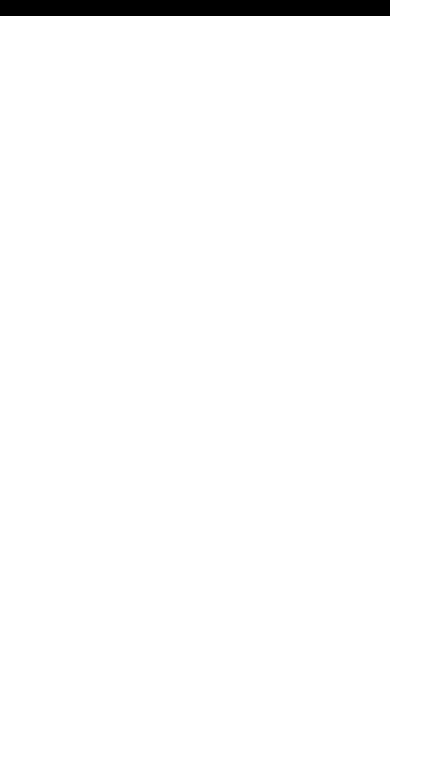
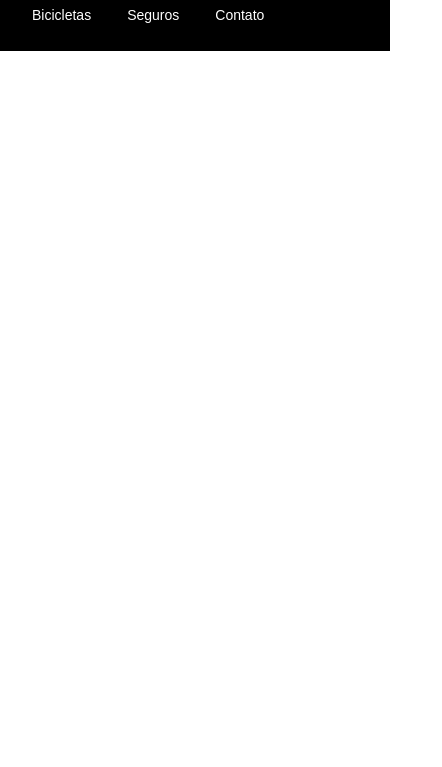
Before and after one commit to lucianovictor/bikcraft, a plain HTML site: page index.html in a window 390 px wide. Shown: the part 77-844 px from the top of the page, 442 px wide, since content can reach past the window. Drawn offline with Linux system fonts and the light colour scheme.

Commit message:
styles: add media and animations in the header

```diff
--- a/styles/style.css
+++ b/styles/style.css
@@ -19,6 +19,8 @@ a {
 
 .header {
   display: flex;
+  flex-wrap: wrap;
+  gap: 20px;
   justify-content: space-between;
   align-items: center;
   padding: 20px;
@@ -30,6 +32,7 @@ a {
 
 .header-menu {
   display: flex;
+  flex-wrap: wrap;
   gap: 40px;
 }
 
@@ -38,4 +41,47 @@ a {
   padding: 16px 0;
   color: #ffffff;
   font-size: 18px;
+  position: relative;
 }
+.header-menu a:after {
+  content: "";
+  display: block;
+  height: 2px;
+  width: 0;
+  background: #ffffff;
+  margin-top: 4px;
+  transition: 0.3s ease-in-out;
+  position: absolute;
+}
+
+.header-menu a:hover:after {
+  width: 100%;
+}
+
+@media (max-width: 800px) {
+  .header-menu{
+    gap: 20px;
+  }
+
+  .header-menu a {
+    background: #11111;
+    padding: 12px 16px;
+    border-radius: 4px;
+  }
+  .header-menu a:hover {
+    background-color: #2e2e2e
+  }
+  .header a:after {
+    display: none;
+  }
+}
+
+@media (max-width: 600px) {
+  .header-menu {
+    gap: 12px;
+  }
+  .header-menu a {
+    padding: 8px 12px;
+    font-size: 14px;
+  }
+}
```
